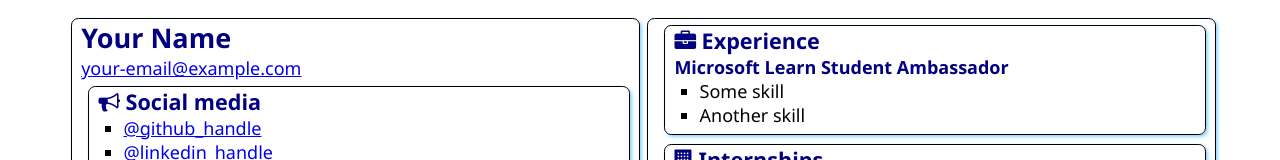
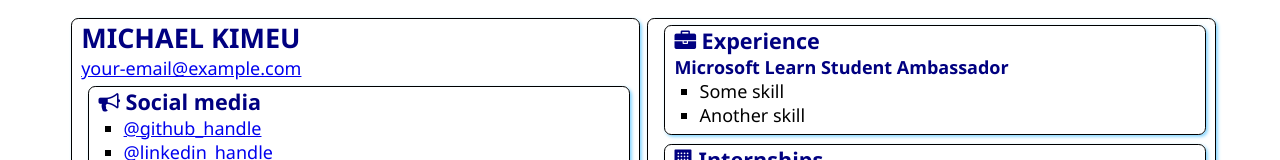
Before and after one commit to MIKEKIMEU/SATechnicalOnboarding, a plain HTML site: page src/index.html in a window 1280 px wide. Shown: the top 160 px of the page. Drawn offline with Linux system fonts and the light colour scheme.

Commit message:
Update index.html
First commit

```diff
--- a/src/index.html
+++ b/src/index.html
@@ -12,7 +12,7 @@
 <body>
     <main>
         <article class="box">
-            <h1>Your Name</h1>
+            <h1>MICHAEL KIMEU</h1>
             <div><a href="mailto:your.email@example.com">your-email@example.com</a></div>
 
             <section class="box">
```
